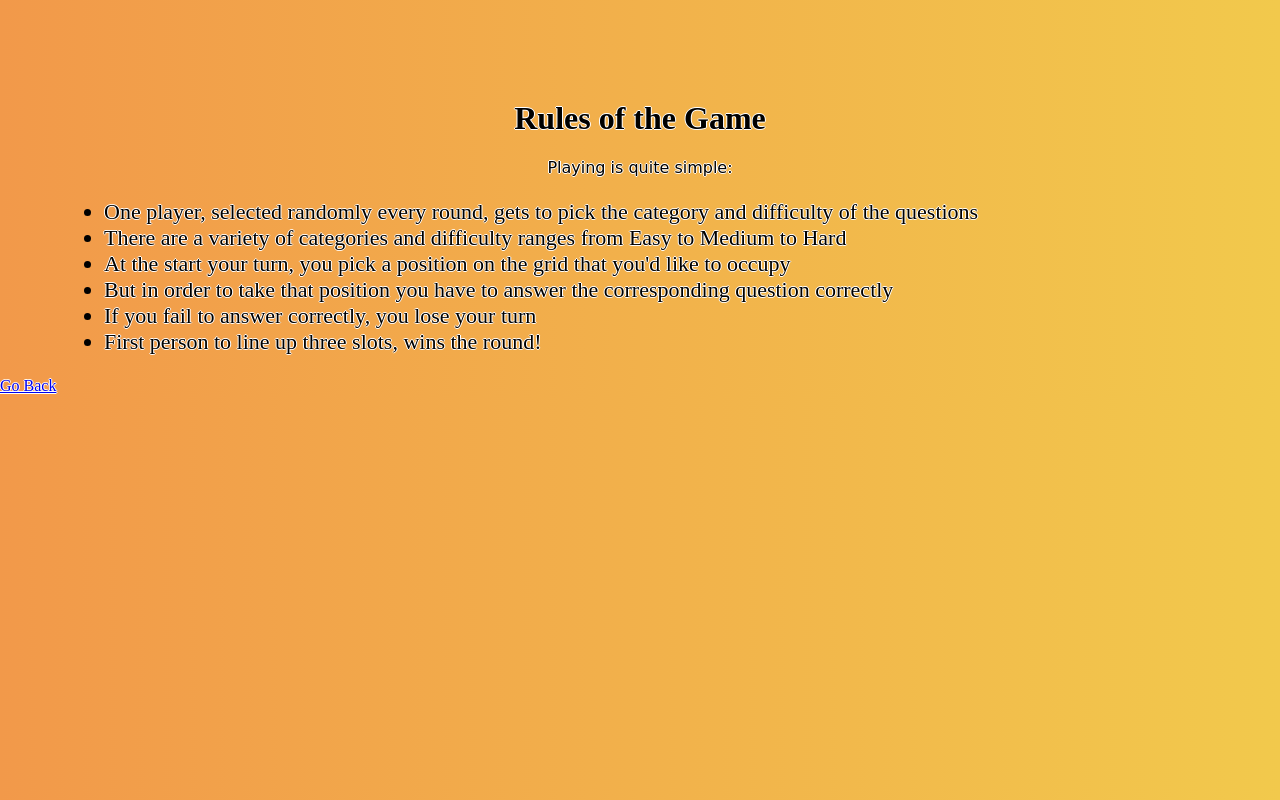
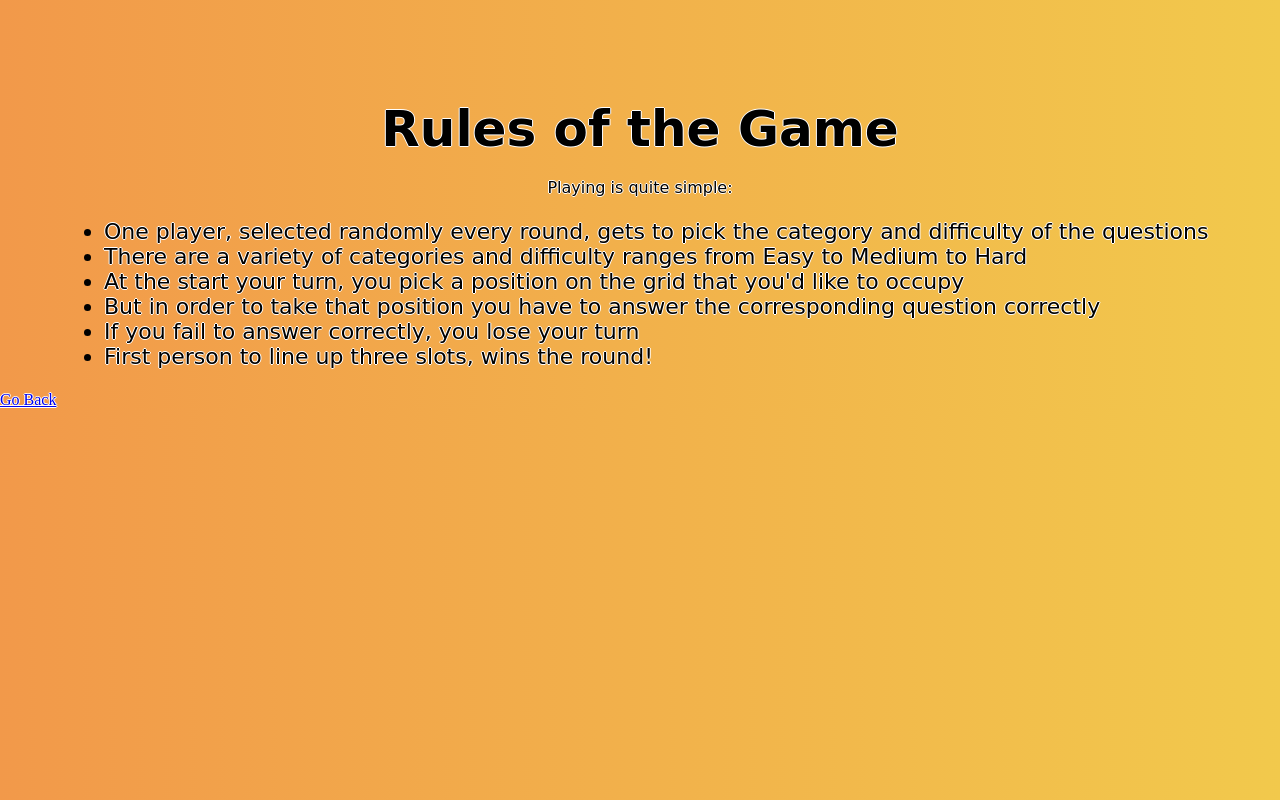
Before and after one commit to flipflop01/4T, a plain HTML site: page rules.html in a window 1280 px wide. Drawn offline with Linux system fonts and the light colour scheme.

Commit message:
Styled Main Page.5

```diff
--- a/style.css
+++ b/style.css
@@ -70,9 +70,21 @@ form > input {
 	font-size: 15px;
 }
 
-/*RulesoftheGame.html*/
+
+
+/*Rules*/
 .r1 {
 	text-align: center;
+}
+
+.r1 h1 {
+	font-family: 'Permanent Marker', cursive;
+	font-size: 50px;
+	margin-bottom: 20px;
+}
+
+li {
+	font-family: 'Bangers', cursive;
 }
 
 .rules {
@@ -86,7 +98,9 @@ form > input {
 }
 
 
-/*signup.html*/
+
+
+/*signup*/
 .signup > * {
 	text-align: center;
 	display: block;
```
